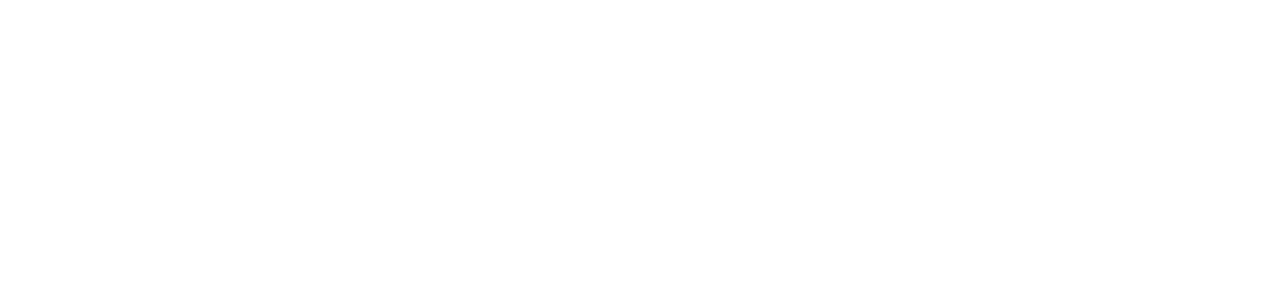
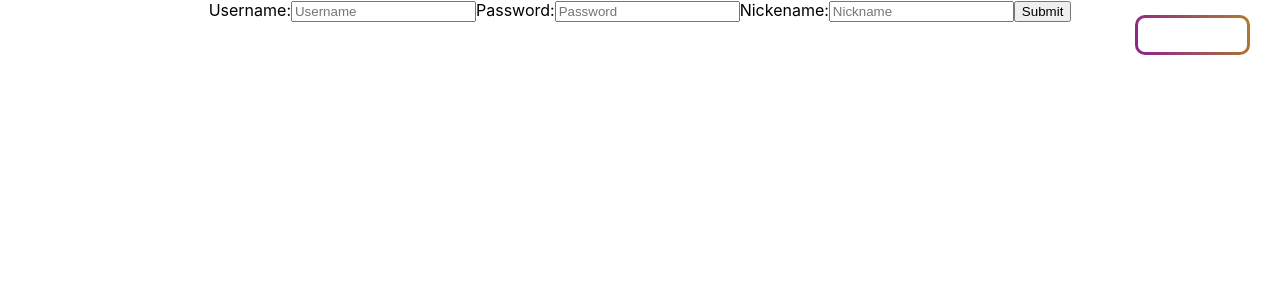
Before and after one commit to Loopie-games/EmilseBilseFrontend, a React (Create React App) app: page /register in a window 1280 px wide. Before the commit this address had no page. Shown: the top 300 px of the page. Built offline with nearby package versions, Linux system fonts and the light colour scheme.

Commit message:
registerpage

```diff
--- a/src/App.tsx
+++ b/src/App.tsx
@@ -3,11 +3,13 @@ import logo from './logo.svg';
 import './App.css';
 import { BrowserRouter as Router, Routes, Route } from 'react-router-dom';
 import LandingPage from './pages/landingPage/landingPage';
+import RegisterPage from './pages/registerPage/registerPage';
 import Navbar from './components/shared/navbar/Navbar';
 
 function App() {
   const routes = [
     { path: "/", element: <LandingPage /> },
+      {path: "/register", element: <RegisterPage /> }
   ];
 
   return (
--- a/src/components/shared/navbar/Navbar.tsx
+++ b/src/components/shared/navbar/Navbar.tsx
@@ -13,7 +13,7 @@ const Navbar = () => {
                 <div className='Navbar-Button-Container'>
                     <div className='Navbar-Button-Wrapper'>
                         <div className='Navbar-ButtononWrapper-NoBorder'>
-                            <Link className='Navbar-Button-Text' to={'/'}>SIGN UP</Link>
+                            <Link className='Navbar-Button-Text' to={'/register'}>SIGN UP</Link>
                         </div>
                         <div className='Navbar-ButtononWrapper-Border'>
                             <Link className='Navbar-Button-Text' to={'/'}>LOG IN</Link>
--- /dev/null
+++ b/src/pages/registerPage/registerPage.tsx
@@ -0,0 +1,18 @@
+import { observer } from 'mobx-react-lite';
+
+const RegisterPage = () =>{
+
+    return(
+        <>
+            Username:
+        <input type="text" placeholder='Username'/>
+            Password:
+        <input type="text" placeholder='Password'/>
+            Nickename:
+        <input type="text" placeholder='Nickname'/>
+            <button>Submit</button>
+        </>
+    )
+}
+
+export default observer(RegisterPage)
```
